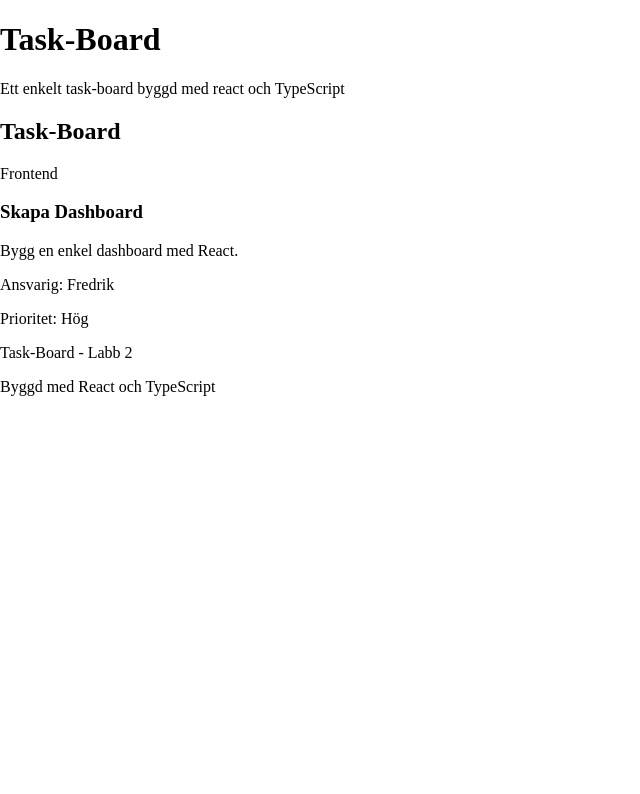
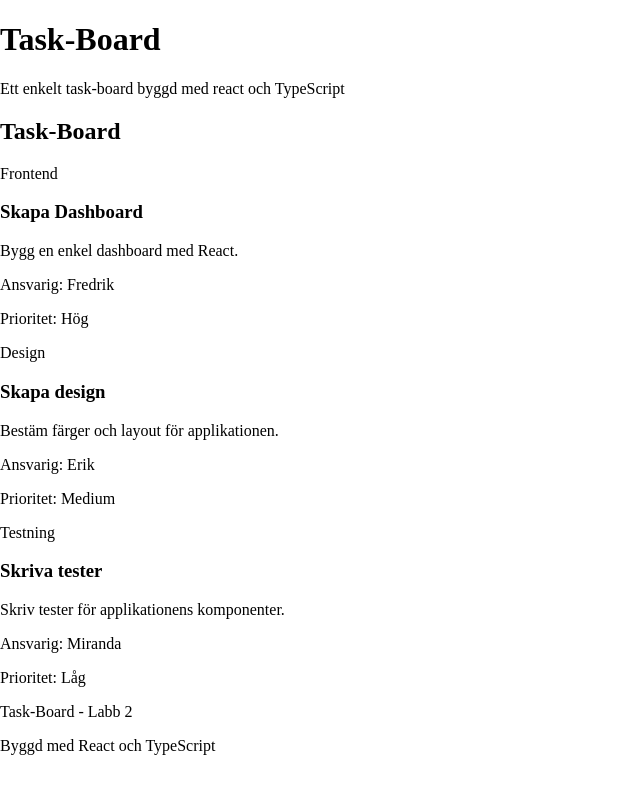
Before and after one commit to FredrikAlmen93/task-board, a React (Vite) app: page / in a window 1280 px wide. Shown: the top 794 px of the page, without its empty margins (0-640 px from the left). Built offline with nearby package versions, Linux system fonts and the light colour scheme.

Commit message:
TasckCards created

```diff
--- a/src/App.tsx
+++ b/src/App.tsx
@@ -12,9 +12,25 @@
           title="Skapa Dashboard"
           id={1}
           description="Bygg en enkel dashboard med React."
-          asignee="Fredrik"
+          assignee="Fredrik"
           category="Frontend"
           priority="Hög"
+        />
+        <TaskCard
+          title="Skapa design"
+          id={2}
+          description="Bestäm färger och layout för applikationen."
+          assignee="Erik"
+          category="Design"
+          priority="Medium"
+        />
+        <TaskCard
+          title="Skriva tester"
+          id={3}
+          description="Skriv tester för applikationens komponenter."
+          assignee="Miranda"
+          category="Testning"
+          priority="Låg"
         />
       </main>
       <Footer />
--- a/src/components/TaskCard.tsx
+++ b/src/components/TaskCard.tsx
@@ -2,7 +2,7 @@
   title: string;
   id: number;
   description: string;
-  asignee: string;
+  assignee: string;
   category: string;
   priority: string;
 };
@@ -11,7 +11,7 @@
   title,
   id,
   description,
-  asignee,
+  assignee,
   category,
   priority,
 }: TaskCardProps) {
@@ -20,7 +20,7 @@
       <p>{category}</p>
       <h3>{title}</h3>
       <p>{description}</p>
-      <p>Ansvarig: {asignee}</p>
+      <p>Ansvarig: {assignee}</p>
       <p>Prioritet: {priority}</p>
     </article>
   );
```
